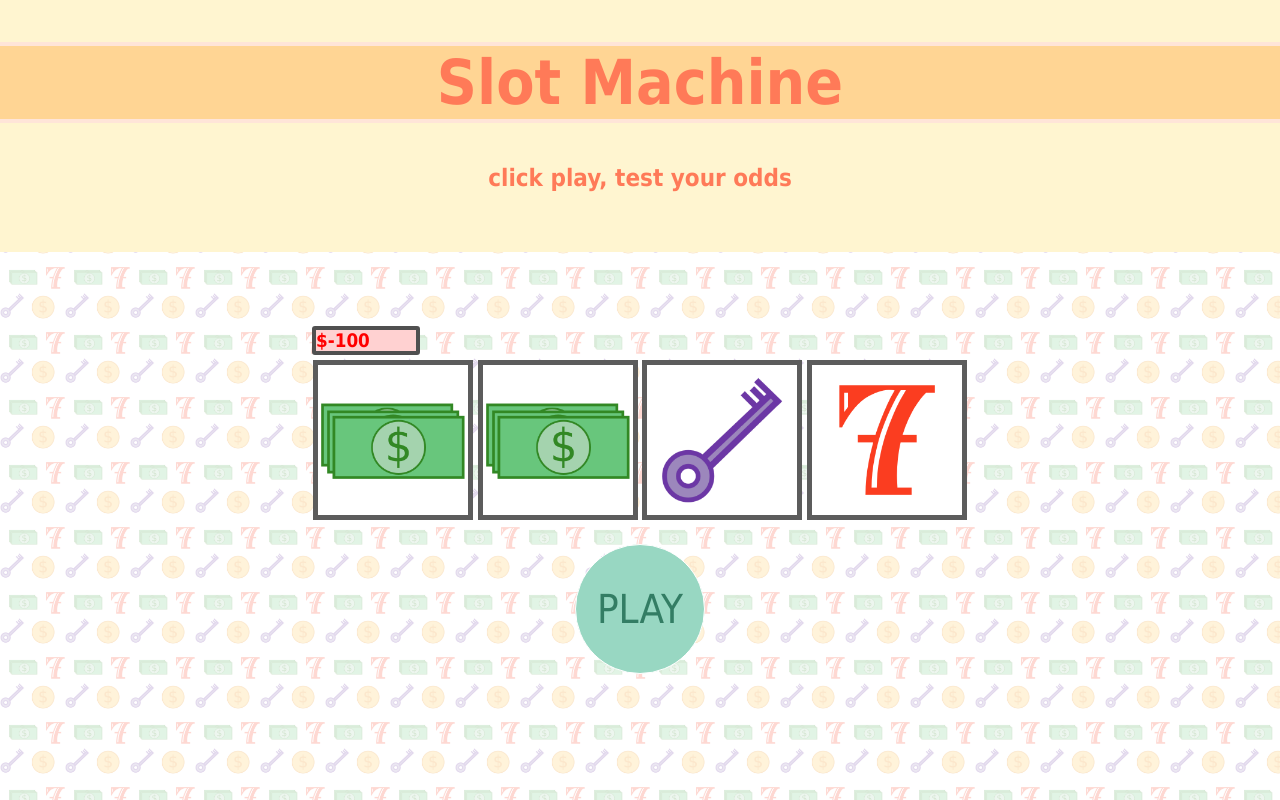
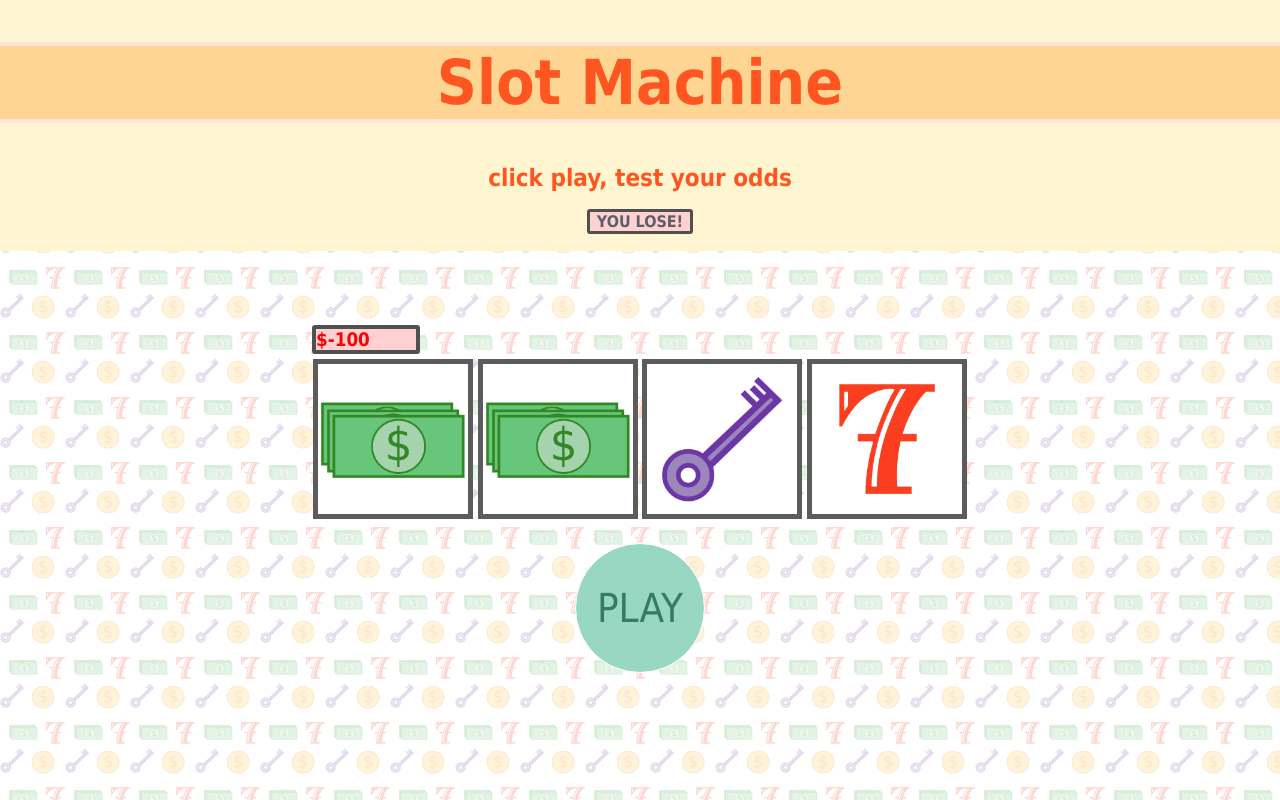
Before and after one commit to aaronbe7/game_project, a plain HTML site: page index.html in a window 1280 px wide. Both pictures are taken after a click on the button "PLAY". Drawn offline with Linux system fonts and the light colour scheme.

Commit message:
Finished Functions

```diff
--- a/css/main.css
+++ b/css/main.css
@@ -12,8 +12,8 @@ div {
     margin-bottom: 80px;
     background-color: #FFF5D0;
     overflow: hidden;
-    color: #FF7A58;
-    padding-bottom: 40px;
+    color: #FF5521;
+    padding-bottom: 20px;
 }
 
 h3 {
@@ -68,3 +68,13 @@ button:focus {
 button:hover {
     background-color: #76BAA4;
 }
+
+#winLose {
+    display: inline-block;
+    width: 100px;
+    border: 3px solid #505050;
+    color: #5a5f6b;
+    background-color: white;
+    border-radius: 3px;
+    margin: -5px 0px -10px 0px;
+}
--- a/index.html
+++ b/index.html
@@ -11,7 +11,8 @@
   <body>
     <div>
       <h1 id="heading1">Slot Machine</h1>
-      <h2 class="heading2">click play, test your odds</h2>
+      <h2>click play, test your odds</h2>
+      <h4 id='winLose'></h4>
     </div>
       <h3 id="bank"></h3>
     <main>
--- a/js/main.js
+++ b/js/main.js
@@ -12,19 +12,22 @@ const slotOptions = {
 let slots;
 let bank;
 let winner;
+let result;
 
 /*----- cached element references -----*/
 
-const slotsEl = {
+const slotEls = {
     slot_1: document.querySelector('#slot1-result img'),
     slot_2: document.querySelector('#slot2-result img'),
     slot_3: document.querySelector('#slot3-result img'),
     slot_4: document.querySelector('#slot4-result img'),
 }
 
-const bankEls = {
-    money: document.getElementById('bank'),
-};
+const bankEl = document.getElementById('bank');
+
+const resultEl = document.getElementById('winLose');
+
+
 /*----- event listeners -----*/
 
 document.querySelector('button').addEventListener('click', playGame);
@@ -40,6 +43,7 @@ function init(){
     }
 
     bank = 0;
+    result = 'RESULTS';
     winner = null;
 
     render();
@@ -47,21 +51,29 @@ function init(){
 
 function render(){
 
-    bankEls.money.innerText = '$' + bank;
+    bankEl.innerText = '$' + bank;
+    resultEl.innerText = result;
+
+    if (result === 'YOU WIN!'){
+        resultEl.style.backgroundColor = '#C7FFDE';
+    } else if (result === 'YOU LOSE!'){
+        resultEl.style.backgroundColor = '#FFD1D1';
+    } else {
+        resultEl.style.backgroundColor = 'white';
+
+    }
 
     if (bank >= 0){
-        bankEls.money.style.color = 'green';
-        bankEls.money.style.backgroundColor = '#C7FFDE';
+        bankEl.style.color = 'green';
+        bankEl.style.backgroundColor = '#C7FFDE';
     } else {
-        bankEls.money.style.color = 'red';
-        bankEls.money.style.backgroundColor = '#FFD1D1';
+        bankEl.style.color = 'red';
+        bankEl.style.backgroundColor = '#FFD1D1';
     }
 
     for (let slot in slots){
-        slotsEl[slot].src = slotOptions[slots[slot]];
+        slotEls[slot].src = slotOptions[slots[slot]];
     }
-
-    return bank;
 }
 
 function playGame(){
@@ -85,9 +97,11 @@ function playGame(){
     }
 
     if (winner === true){
-        bank = bank + 400;
+        bank = bank + 300;
+        result = 'YOU WIN!';
     } else {
         bank = bank - 100;
+        result = 'YOU LOSE!';
     }
 
     render();
```
